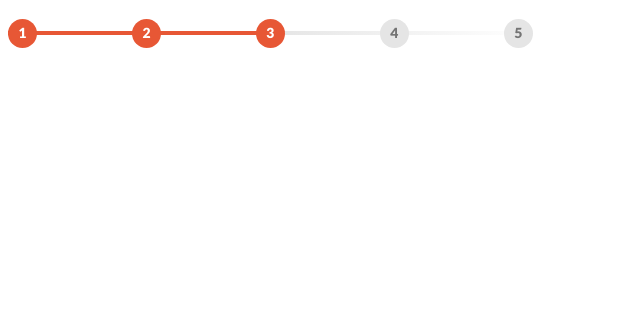
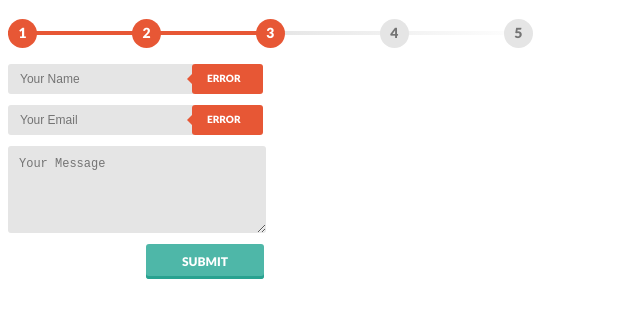
Before and after one commit to RuslanChabin/spring-bag, a website built with webpack: page src/index.pug in a window 1280 px wide. Shown: the part 402-720 px from the top of the page, without its empty margins (0-640 px from the left). Built offline with nearby package versions, Linux system fonts and the light colour scheme.

Commit message:
form elements

```diff
--- a/src/js/index.js
+++ b/src/js/index.js
@@ -12,7 +12,7 @@ range.addEventListener('input', function () {   document.querySelector('.slider-
 
 //green range input
 
-var range = document.querySelector('.slider--green');
+var range1 = document.querySelector('.slider--green');
 
-range.addEventListener('input', function () {   document.querySelector('.slider-output--green').style.width = 2.5*range.value +'px'
+range1.addEventListener('input', function () {   document.querySelector('.slider-output--green').style.width = 2.5*range1.value +'px'
 },false);
--- a/src/pug-templates/body.pug
+++ b/src/pug-templates/body.pug
@@ -48,3 +48,31 @@ html(lang="ru")
 				li.stages-list__item 3
 				li.stages-list__item.stages-list__item--grey 4
 				li.stages-list__item.stages-list__item--grey 5
+			form.message-form(
+			name="message-form"
+			method="post")
+				ul.message-form-list
+					li.message-form-list__item
+						input.message-form__input(
+						type="text"
+						name="name"
+						placeholder="Your Name"
+						required)
+						span.message-form__hint
+					li.message-form-list__item
+						input.message-form__input(
+						type="email"
+						name="email"
+						placeholder="Your Email"
+						required)
+						span.message-form__hint
+					li.message-form-list__item
+						textarea.message-form__textarea(
+						name="text"
+						placeholder="Your Message"
+						rows="4"
+						required)
+					li.message-form-list__item
+						input.button.button--large.button--right(
+						type="submit"
+						)
--- a/src/scss/components/button.scss
+++ b/src/scss/components/button.scss
@@ -20,6 +20,10 @@
 		font-size: 12px;
 	}
 
+	&--right{
+		float: right;
+	}
+
 	&--orange{
 		background-color: $orange;
 		box-shadow: inset 0 -3px 0 $darkorange;
--- /dev/null
+++ b/src/scss/components/message-form.scss
@@ -0,0 +1,117 @@
+.message-form-list{
+	display: flex;
+	flex-direction: column;
+	width: 20%;
+	padding: 0;
+	margin: 0;
+	list-style: none;
+}
+
+.message-form-list__item{
+	position: relative;
+}
+
+.message-form__input{
+	width: 67%;
+	min-height: 24px;
+	border-radius: 3px;
+	background-color: $grey;
+	border: none;
+	margin-bottom: 11px;
+	padding: 3px;
+	padding-left: 12px;
+
+	&::-webkit-input-placeholder{
+		color: $darkgrey;
+		font-size: 12px;
+	}
+}
+
+.message-form__textarea{
+	width: 92%;
+	min-height: 65px;
+	border-radius: 3px;
+	background-color: $grey;
+	color: $darkgrey;
+	font-size: 12px;
+	border: none;
+	margin-bottom: 8px;
+	padding: 11px;
+
+	&::-webkit-input-placeholder{
+		color: $darkgrey;
+		font-size: 12px;
+	}
+}
+
+.message-form__hint{
+	display: none;
+	position: absolute;
+	width: 71px;
+	top: 0;
+	right: 1px;
+	min-height: 30px;
+	border-radius: 3px;
+	background-color: $orange;
+
+	&::before{
+		content: "";
+		position: absolute;
+		top:10px;
+		left: -10px;
+		border: 5px solid transparent;
+		border-right: 5px solid $orange;
+	}
+
+	&--green{
+		background-color: $green;
+
+		&::before{
+		content: "";
+		position: absolute;
+		top:10px;
+		left: -10px;
+		border: 5px solid transparent;
+		border-right: 5px solid $green;
+		}
+	}
+}
+
+.message-form__input:required:invalid + .message-form__hint{
+	display: block;
+}
+
+.message-form__input:required:invalid + .message-form__hint:after{
+	content: "Error";
+	position: absolute;
+	top: auto;
+	left: 15px;
+	font-size: 10px;
+	font-family: "Lato Black";
+	text-align: center;
+	text-transform: uppercase;
+	color: white;
+	line-height: 29px;
+}
+
+.message-form__input:required:valid + .message-form__hint{
+	display: block;
+	background-color: $green;
+}
+
+.message-form__input:required:valid + .message-form__hint::before{
+	border-right: 5px solid $green;
+}
+
+.message-form__input:required:valid + .message-form__hint::after{
+	content: "Thanks!";
+	position: absolute;
+	top: auto;
+	left: 15px;
+	font-size: 10px;
+	font-family: "Lato Black";
+	text-align: center;
+	text-transform: uppercase;
+	color: white;
+	line-height: 29px;
+}
--- a/src/scss/style.scss
+++ b/src/scss/style.scss
@@ -10,3 +10,4 @@
 @import "components/chart";
 @import "components/slider";
 @import "components/stages";
+@import "components/message-form"
```
Also changed, not shown: dist/css/style.css, dist/index.html, dist/js/main.js.
